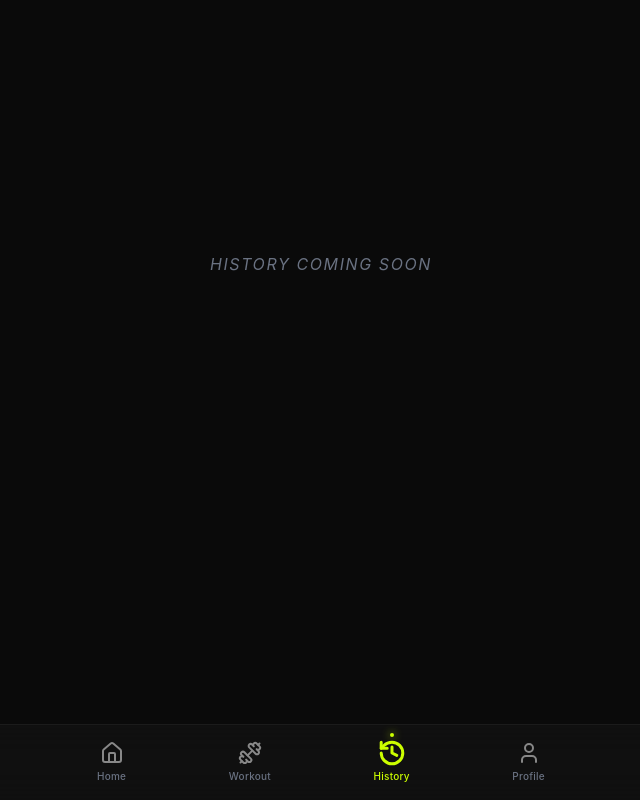
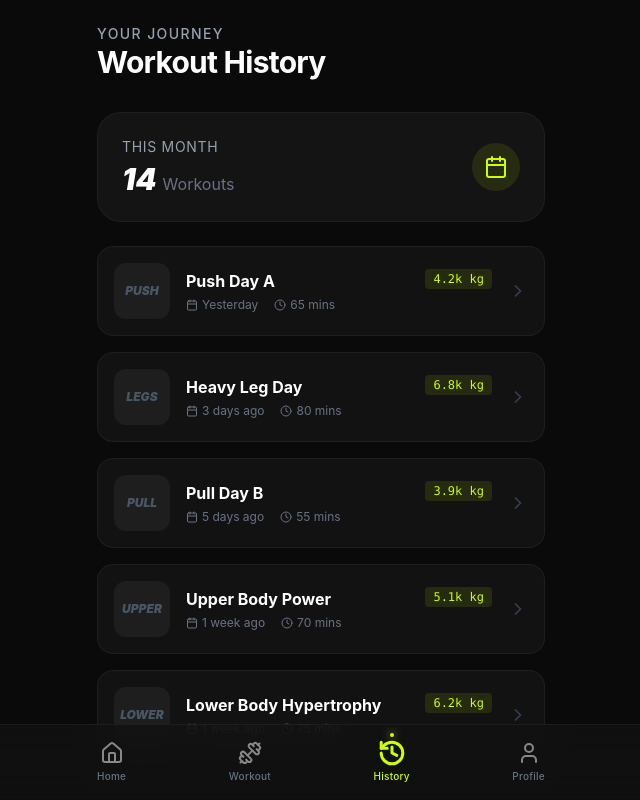
Before and after one commit to dadinooo/ai_gym, a React (Vite) app in the folder gym-app/: page / in a window 1280 px wide. Both pictures are taken after a click on the button "History". Shown: the whole page, without its empty margins (319-959 px from the left). Built offline with nearby package versions, Linux system fonts and the light colour scheme.

Commit message:
feat: add workout history view

```diff
--- a/gym-app/src/App.jsx
+++ b/gym-app/src/App.jsx
@@ -2,6 +2,7 @@ import React, { useState } from 'react';
 import Layout from './components/layout/Layout';
 import Dashboard from './components/dashboard/Dashboard';
 import WorkoutLogger from './components/workout/WorkoutLogger';
+import History from './components/history/History';
 
 function App() {
   const [activeTab, setActiveTab] = useState('dashboard');
@@ -12,6 +13,8 @@ function App() {
         return <Dashboard onStartWorkout={() => setActiveTab('workout')} />;
       case 'workout':
         return <WorkoutLogger onFinish={() => setActiveTab('dashboard')} />;
+      case 'history':
+        return <History />;
       default:
         return (
           <div className="flex items-center justify-center h-[60vh] text-gray-500 italic uppercase tracking-widest">
--- /dev/null
+++ b/gym-app/src/components/history/History.jsx
@@ -0,0 +1,87 @@
+import React from 'react';
+import { motion } from 'framer-motion';
+import { Calendar, Clock, ChevronRight, TrendingUp } from 'lucide-react';
+
+const historyData = [
+  { id: 1, type: 'PUSH', name: 'Push Day A', date: 'Yesterday', duration: '65 mins', volume: '4.2k' },
+  { id: 2, type: 'LEGS', name: 'Heavy Leg Day', date: '3 days ago', duration: '80 mins', volume: '6.8k' },
+  { id: 3, type: 'PULL', name: 'Pull Day B', date: '5 days ago', duration: '55 mins', volume: '3.9k' },
+  { id: 4, type: 'UPPER', name: 'Upper Body Power', date: '1 week ago', duration: '70 mins', volume: '5.1k' },
+  { id: 5, type: 'LOWER', name: 'Lower Body Hypertrophy', date: '1 week ago', duration: '75 mins', volume: '6.2k' },
+];
+
+const History = () => {
+  return (
+    <motion.div
+      initial={{ opacity: 0, y: 20 }}
+      animate={{ opacity: 1, y: 0 }}
+      className="space-y-6"
+    >
+      <header className="mb-8">
+        <h2 className="text-gray-400 text-sm font-medium uppercase tracking-widest">Your Journey</h2>
+        <h1 className="text-3xl font-bold tracking-tight">Workout History</h1>
+      </header>
+
+      {/* Monthly Summary Card */}
+      <div className="bg-gym-gray/50 border border-white/5 p-6 rounded-3xl flex justify-between items-center">
+        <div>
+          <div className="text-sm text-gray-400 uppercase tracking-wider mb-1">This Month</div>
+          <div className="text-3xl font-black italic text-white">14 <span className="text-base font-normal not-italic text-gray-500">Workouts</span></div>
+        </div>
+        <div className="w-12 h-12 rounded-full bg-gym-accent/10 flex items-center justify-center">
+          <Calendar className="text-gym-accent" size={24} />
+        </div>
+      </div>
+
+      <div className="space-y-4">
+        {historyData.map((workout, index) => (
+          <motion.div
+            key={workout.id}
+            initial={{ opacity: 0, x: -20 }}
+            animate={{ opacity: 1, x: 0 }}
+            transition={{ delay: index * 0.1 }}
+            className="group bg-gym-dark border border-white/5 hover:border-gym-accent/30 p-4 rounded-2xl transition-all duration-300"
+          >
+            <div className="flex items-center gap-4">
+              {/* Type Badge */}
+              <div className="w-14 h-14 bg-gym-gray rounded-xl flex items-center justify-center flex-shrink-0">
+                 <span className="font-black italic text-gray-600 text-xs">{workout.type}</span>
+              </div>
+
+              {/* Info */}
+              <div className="flex-1 min-w-0">
+                <div className="flex justify-between items-start mb-1">
+                  <h3 className="font-bold truncate pr-2 text-white group-hover:text-gym-accent transition-colors">
+                    {workout.name}
+                  </h3>
+                  <span className="text-gym-accent font-mono text-xs whitespace-nowrap bg-gym-accent/10 px-2 py-0.5 rounded">
+                    {workout.volume} kg
+                  </span>
+                </div>
+
+                <div className="flex items-center gap-4 text-xs text-gray-500">
+                  <span className="flex items-center gap-1">
+                    <Calendar size={12} />
+                    {workout.date}
+                  </span>
+                  <span className="flex items-center gap-1">
+                    <Clock size={12} />
+                    {workout.duration}
+                  </span>
+                </div>
+              </div>
+
+              <ChevronRight className="text-gray-700 group-hover:text-gym-accent transition-colors" size={20} />
+            </div>
+          </motion.div>
+        ))}
+      </div>
+
+      <div className="text-center text-gray-500 text-xs uppercase tracking-widest pt-8 pb-4">
+        End of History
+      </div>
+    </motion.div>
+  );
+};
+
+export default History;
```
